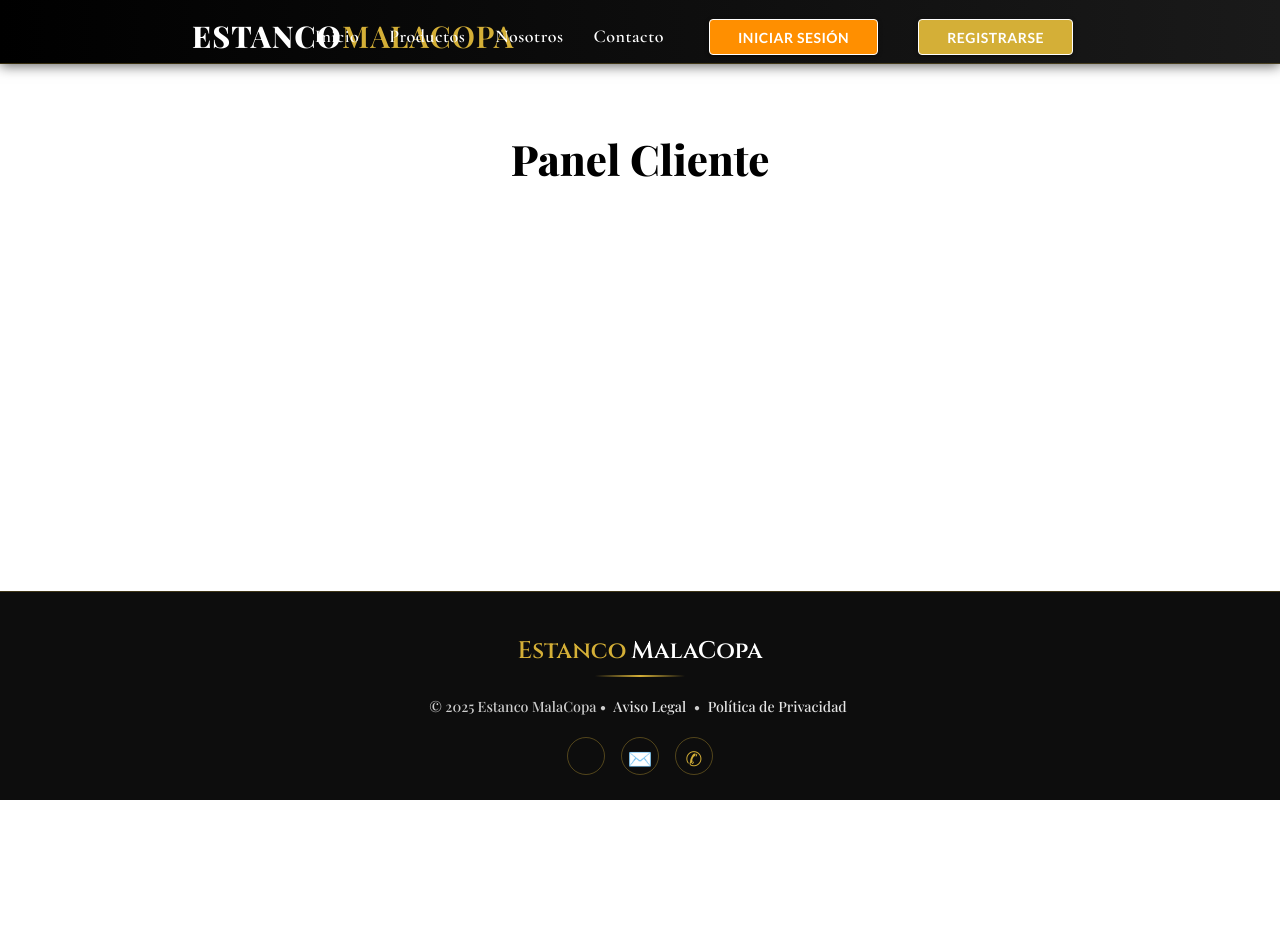
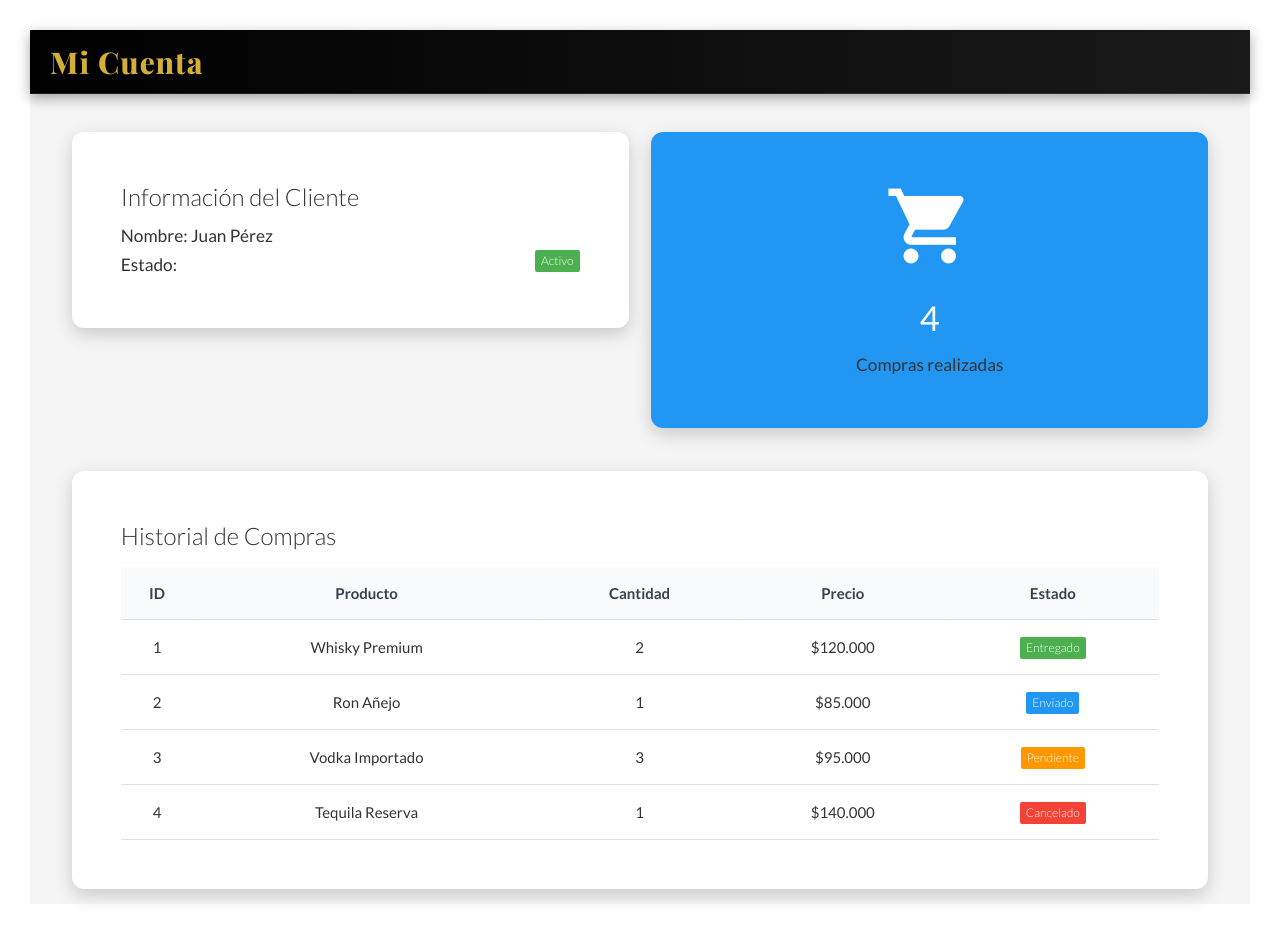
Before and after one commit to PabloTrujilloArtunduaga/computacion-cliente, a React (Vite) app in the folder paginaLW/: page /cliente in a window 1280 px wide. Shown: the top 942 px of the page. Before the commit the page ends 800 px from the top, so only its background shows below. Built offline with nearby package versions, Linux system fonts and the light colour scheme.

Commit message:
cambios arreglados
cambios arreglados

```diff
--- a/paginaLW/src/App.jsx
+++ b/paginaLW/src/App.jsx
@@ -1,5 +1,5 @@
 import React from "react";
-import { BrowserRouter as Router, Routes, Route } from "react-router-dom";
+import { BrowserRouter as Router, Routes, Route, useLocation } from "react-router-dom";
 
 // CONTEXT
 import { CarritoProvider } from "./context/CarritoContext";
@@ -19,7 +19,7 @@ import Carrito from "./pages/Carrito";
 import Login from "./pages/Login";
 import Registro from "./pages/Registro";
 
-// ADMIN / EMPLEADO REAL
+// ROLES
 import Admin from "./pages/admin/Admin.jsx";
 import Empleado from "./pages/empleados/empleados.jsx";
 import Dashboard from "./pages/Dashboard";
@@ -30,14 +30,19 @@ import ProductosCategoriasPage from "./pages/admin/ProductosAD.jsx";
 import UsuariosEmpleadosPage from "./pages/admin/UsuariosAD.jsx";
 import FacturasPage from "./pages/admin/Fact.jsx";
 
-// CLIENTE (simple por ahora)
-const Cliente = () => <h1>Panel Cliente</h1>;
+// CLIENTE
+import ClienteDashboard from "./pages/cliente/ClienteDashboard";
 
-function App() {
+// Layout inteligente
+function Layout() {
+  const location = useLocation();
+
+  const isAdmin = location.pathname.startsWith("/admin");
+  const isCliente = location.pathname.startsWith("/cliente");
+
   return (
-    <CarritoProvider>
-      <Router>
-        <Navbar />
+    <>
+      {!isAdmin && !isCliente && <Navbar />}
 
       <div className="main-content">
         <Routes>
@@ -55,7 +60,7 @@ function App() {
           {/* ROLES */}
           <Route path="/admin" element={<Admin />} />
           <Route path="/empleado" element={<Empleado />} />
-            <Route path="/cliente" element={<Cliente />} />
+          <Route path="/cliente" element={<ClienteDashboard />} />
 
           {/* EMPLEADO */}
           <Route path="/dashboard-empleado" element={<Dashboard />} />
@@ -70,7 +75,16 @@ function App() {
         </Routes>
       </div>
 
-        <Footer />
+      {!isAdmin && !isCliente && <Footer />}
+    </>
+  );
+}
+
+function App() {
+  return (
+    <CarritoProvider>
+      <Router>
+        <Layout />
       </Router>
     </CarritoProvider>
   );
--- /dev/null
+++ b/paginaLW/src/pages/cliente/ClienteDashboard.jsx
@@ -0,0 +1,150 @@
+import React from "react";
+
+export default function ClienteDashboard() {
+  const cliente = {
+    nombre: "Juan Pérez",
+    estado: "Activo",
+  };
+
+  const compras = [
+    {
+      id: 1,
+      producto: "Whisky Premium",
+      cantidad: 2,
+      precio: "$120.000",
+      estado: "Entregado",
+    },
+    {
+      id: 2,
+      producto: "Ron Añejo",
+      cantidad: 1,
+      precio: "$85.000",
+      estado: "Enviado",
+    },
+    {
+      id: 3,
+      producto: "Vodka Importado",
+      cantidad: 3,
+      precio: "$95.000",
+      estado: "Pendiente",
+    },
+    {
+      id: 4,
+      producto: "Tequila Reserva",
+      cantidad: 1,
+      precio: "$140.000",
+      estado: "Cancelado",
+    },
+  ];
+
+  const getEstadoColor = (estado) => {
+    switch (estado) {
+      case "Entregado":
+        return "green";
+      case "Enviado":
+        return "blue";
+      case "Pendiente":
+        return "orange";
+      case "Cancelado":
+        return "red";
+      default:
+        return "grey";
+    }
+  };
+
+  return (
+    <div className="grey lighten-4" style={{ minHeight: "100vh" }}>
+
+      {/* NAVBAR */}
+      <nav className="black">
+        <div className="nav-wrapper" style={{ padding: "0 20px" }}>
+          <a href="#" className="brand-logo" style={{ color: "#d4af37" }}>
+            Mi Cuenta
+          </a>
+        </div>
+      </nav>
+
+      <div className="container" style={{ width: "95%", marginTop: "30px" }}>
+
+        {/* INFO CLIENTE */}
+        <div className="row">
+          <div className="col s12 m6">
+            <div className="card" style={{ borderRadius: "12px" }}>
+              <div className="card-content">
+                <span className="card-title">Información del Cliente</span>
+
+                <p><strong>Nombre:</strong> {cliente.nombre}</p>
+
+                <p>
+                  <strong>Estado:</strong>{" "}
+                  <span
+                    className={`new badge ${cliente.estado === "Activo" ? "green" : "red"}`}
+                    data-badge-caption=""
+                  >
+                    {cliente.estado}
+                  </span>
+                </p>
+
+              </div>
+            </div>
+          </div>
+
+          {/* RESUMEN */}
+          <div className="col s12 m6">
+            <div className="card blue white-text" style={{ borderRadius: "12px" }}>
+              <div className="card-content center">
+                <i className="material-icons large">shopping_cart</i>
+                <h4>{compras.length}</h4>
+                <p>Compras realizadas</p>
+              </div>
+            </div>
+          </div>
+        </div>
+
+        {/* HISTORIAL DE COMPRAS */}
+        <div className="row">
+          <div className="col s12">
+            <div className="card" style={{ borderRadius: "12px" }}>
+              <div className="card-content">
+                <span className="card-title">Historial de Compras</span>
+
+                <table className="highlight responsive-table centered">
+                  <thead>
+                    <tr>
+                      <th>ID</th>
+                      <th>Producto</th>
+                      <th>Cantidad</th>
+                      <th>Precio</th>
+                      <th>Estado</th>
+                    </tr>
+                  </thead>
+
+                  <tbody>
+                    {compras.map((compra) => (
+                      <tr key={compra.id}>
+                        <td>{compra.id}</td>
+                        <td>{compra.producto}</td>
+                        <td>{compra.cantidad}</td>
+                        <td>{compra.precio}</td>
+                        <td>
+                          <span
+                            className={`new badge ${getEstadoColor(compra.estado)}`}
+                            data-badge-caption=""
+                          >
+                            {compra.estado}
+                          </span>
+                        </td>
+                      </tr>
+                    ))}
+                  </tbody>
+
+                </table>
+              </div>
+            </div>
+          </div>
+        </div>
+
+      </div>
+    </div>
+  );
+}
```
Also changed, not shown: paginaLW/src/pages/admin/Admin.jsx (+13 -59 lines). Lines whose indentation alone changed are shown as unchanged.
